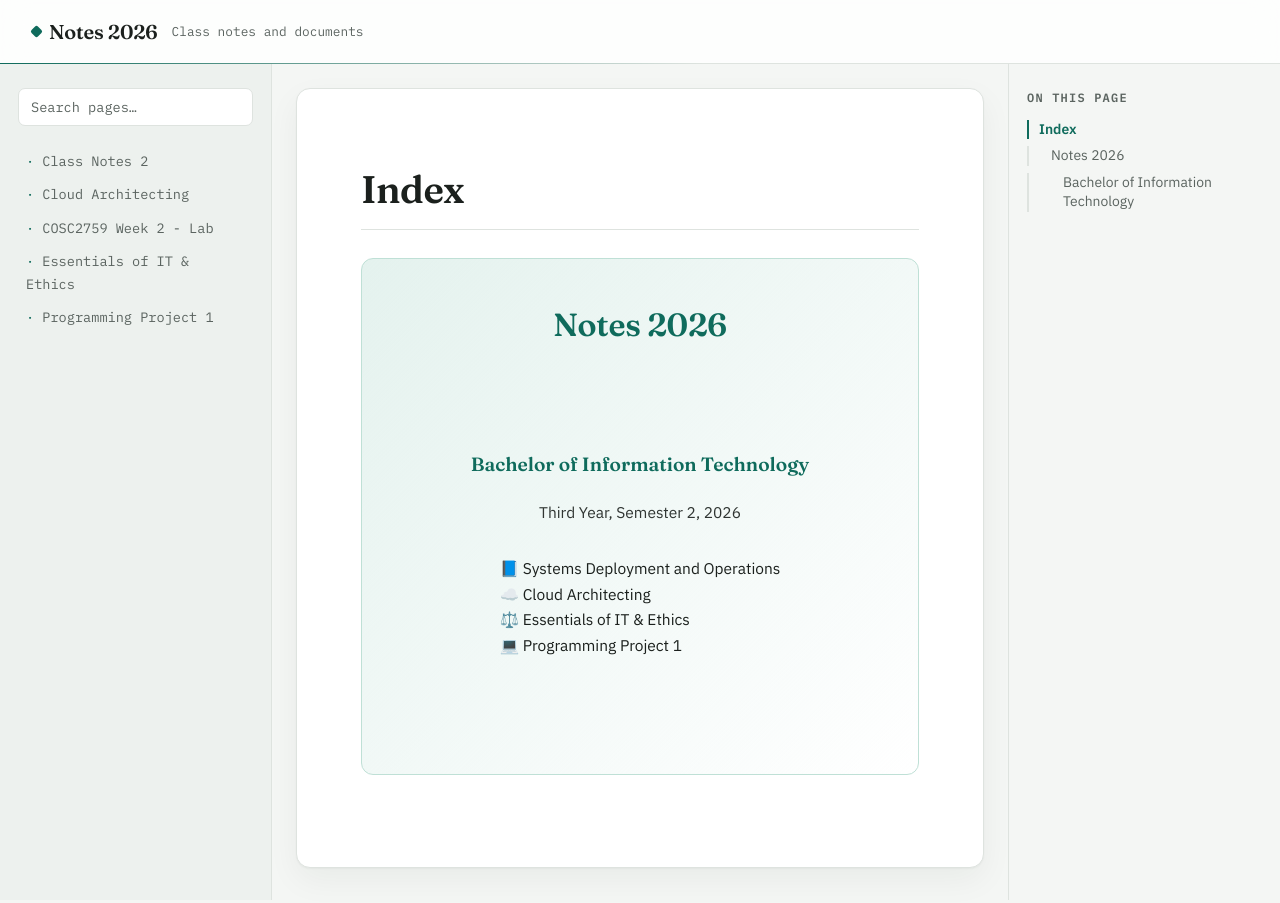
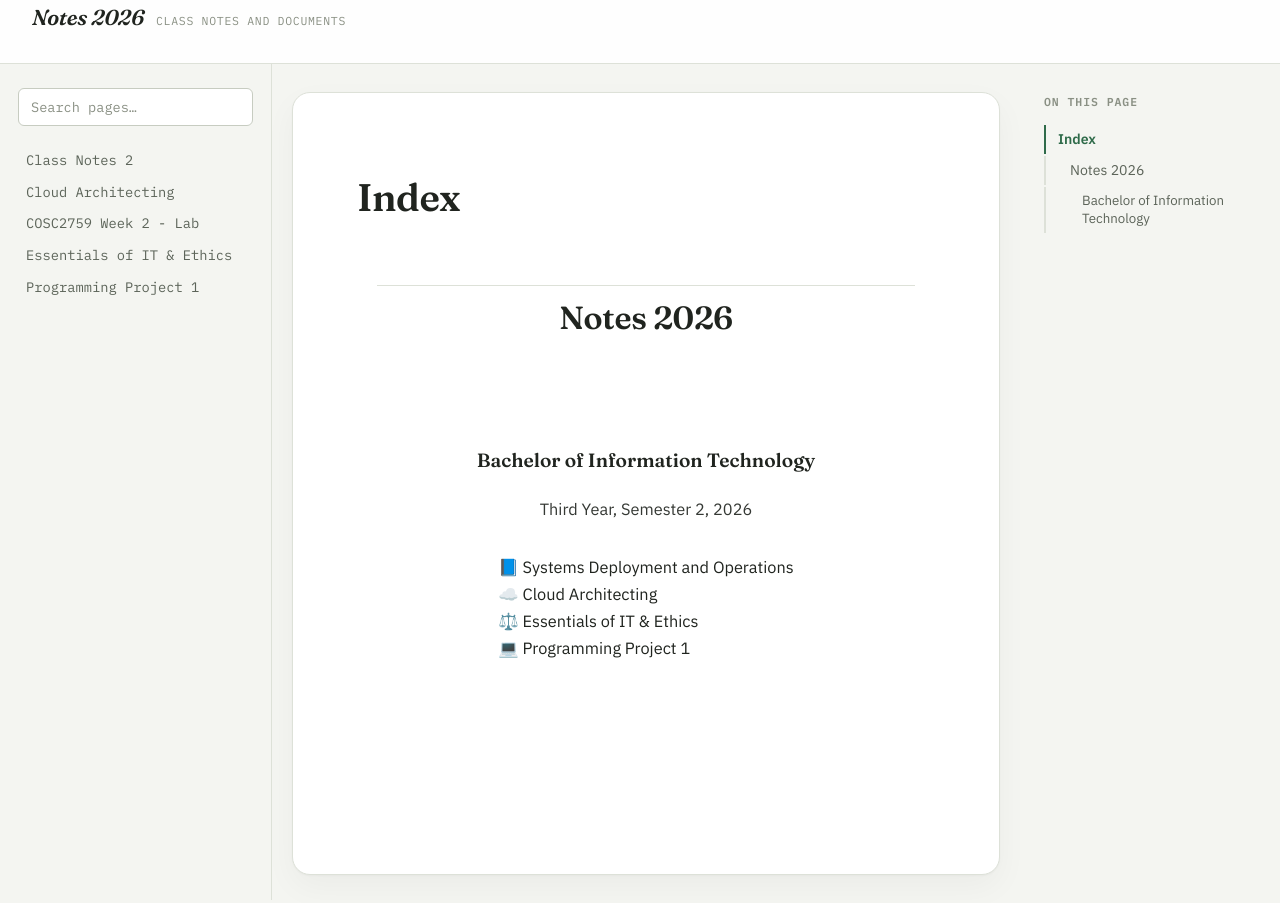
Before and after one commit to RajLogic/Notes-2026, a Jekyll site: the page built from index.md, in a window 1280 px wide. Built offline with Jekyll 4.4.1, drawn with Linux system fonts in a browser that asks for light colours.

Commit message:
Publish [2026-07-29 23:29]: +0 ~2 -0
Detailed Site Changes:

Modified:
  - _layouts/default.html
  - assets/css/style.css

```diff
--- a/_layouts/default.html
+++ b/_layouts/default.html
@@ -4,9 +4,11 @@
   <meta charset="UTF-8">
   <meta name="viewport" content="width=device-width, initial-scale=1.0">
   <title>{{ page.title }} | {{ site.title }}</title>
+
   <link rel="preconnect" href="https://fonts.googleapis.com">
   <link rel="preconnect" href="https://fonts.gstatic.com" crossorigin>
-  <link href="https://fonts.googleapis.com/css2?family=Fraunces:opsz,wght@9..144,500;9..144,600&family=IBM+Plex+Sans:wght@400;500;600&family=IBM+Plex+Mono:wght@400;500;600&display=swap" rel="stylesheet">
+  <link href="https://fonts.googleapis.com/css2?family=Fraunces:ital,wght@0,500;0,600;1,500;1,600&family=IBM+Plex+Sans:wght@400;500;600&family=IBM+Plex+Mono:wght@400;500;600&display=swap" rel="stylesheet">
+
   <link rel="stylesheet" href="{{ '/assets/css/style.css' | relative_url }}">
   <script src="{{ '/assets/js/site-data.js' | relative_url }}"></script>
   <script src="{{ '/assets/js/app.js' | relative_url }}"></script>
--- a/assets/css/style.css
+++ b/assets/css/style.css
@@ -1,47 +1,66 @@
+/* ==========================================================================
+   Design tokens
+   ========================================================================== */
+
 :root {
-  --bg-color: #f4f6f4;
-  --text-color: #1b201d;
-  --text-muted: #5b6460;
-  --primary-color: #0f6b5c;
-  --primary-hover: #0b5548;
-  --accent-color: #c6793b;
-  --border-color: #dee3df;
-  --sidebar-bg: #edf1ee;
-  --sidebar-active: #dce6e1;
-  --content-bg: #ffffff;
-  --badge-bg: #e4f2ee;
-  --badge-color: #0f6b5c;
-  --badge-border: #bfe0d6;
-  --toc-active: #0f6b5c;
-  --code-bg: #12181b;
-  --code-text: #7fe0c4;
+  /* -- palette: "moss & soil" -- a digital garden, not a dashboard -- */
+  --paper: #f4f5f1;
+  --paper-raised: #ffffff;
+  --ink: #20241f;
+  --ink-soft: #5c6459;
+  --ink-faint: #8a9084;
+
+  --moss: #2f6b4a;
+  --moss-hover: #24543a;
+  --moss-tint: #e9f0e9;
+  --moss-tint-border: #c9dbc7;
+
+  --rust: #b8501f;
+  --rust-tint: #f7ece4;
+
+  --line: #dde1d8;
+  --line-strong: #c7ccc1;
+
+  --code-bg: #eaece4;
+  --code-ink: #7a4a22;
+
   --header-height: 64px;
+  --radius-sm: 6px;
+  --radius-md: 10px;
+  --radius-lg: 18px;
 
   --font-display: "Fraunces", "Iowan Old Style", Georgia, serif;
   --font-body: "IBM Plex Sans", -apple-system, BlinkMacSystemFont, "Segoe UI", sans-serif;
-  --font-mono: "IBM Plex Mono", ui-monospace, SFMono-Regular, Menlo, monospace;
+  --font-mono: "IBM Plex Mono", ui-monospace, "SFMono-Regular", Menlo, monospace;
 }
 
 @media (prefers-color-scheme: dark) {
   :root {
-    --bg-color: #0c1210;
-    --text-color: #dbe4df;
-    --text-muted: #8a9691;
-    --primary-color: #34d399;
-    --primary-hover: #5eead4;
-    --accent-color: #e2a06b;
-    --border-color: #1e2926;
-    --sidebar-bg: #121a17;
-    --sidebar-active: #1c2823;
-    --content-bg: #0e1513;
-    --badge-bg: #10322a;
-    --badge-color: #5eead4;
-    --badge-border: #1c4d40;
-    --toc-active: #34d399;
-    --code-bg: #060a09;
-    --code-text: #7fe0c4;
+    --paper: #12140f;
+    --paper-raised: #181b14;
+    --ink: #e4e7de;
+    --ink-soft: #9aa192;
+    --ink-faint: #666d5f;
+
+    --moss: #79d1a1;
+    --moss-hover: #97e0b8;
+    --moss-tint: #17261c;
+    --moss-tint-border: #2a3f2f;
+
+    --rust: #e2946a;
+    --rust-tint: #241a12;
+
+    --line: #272b21;
+    --line-strong: #383d31;
+
+    --code-bg: #1d2118;
+    --code-ink: #e0a875;
   }
 }
+
+/* ==========================================================================
+   Reset & base
+   ========================================================================== */
 
 * {
   box-sizing: border-box;
@@ -51,90 +70,87 @@ html {
   scroll-behavior: smooth;
 }
 
+@media (prefers-reduced-motion: reduce) {
+  html {
+    scroll-behavior: auto;
+  }
+  * {
+    animation-duration: 0.01ms !important;
+    transition-duration: 0.01ms !important;
+  }
+}
+
 body {
   margin: 0;
-  background: var(--bg-color);
-  color: var(--text-color);
+  background: var(--paper);
+  color: var(--ink);
   font-family: var(--font-body);
-  font-size: 15.5px;
+  font-size: 16px;
   line-height: 1.65;
   -webkit-font-smoothing: antialiased;
 }
 
 a {
-  color: var(--primary-color);
+  color: var(--moss);
   text-decoration: none;
 }
 a:hover {
+  color: var(--moss-hover);
   text-decoration: underline;
-  text-decoration-color: var(--accent-color);
-  text-decoration-thickness: 2px;
+  text-decoration-thickness: 1px;
   text-underline-offset: 3px;
 }
-a:focus-visible,
-button:focus-visible,
-input:focus-visible {
-  outline: 2px solid var(--primary-color);
+
+:focus-visible {
+  outline: 2px solid var(--rust);
   outline-offset: 2px;
   border-radius: 2px;
 }
 
-/* Header */
+/* ==========================================================================
+   Header
+   ========================================================================== */
+
 header {
-  height: var(--header-height);
-  display: flex;
-  align-items: center;
-  gap: 14px;
   position: sticky;
   top: 0;
   z-index: 20;
-  backdrop-filter: blur(14px);
-  background: color-mix(in srgb, var(--content-bg) 82%, transparent);
-  border-bottom: 1px solid var(--border-color);
+  display: flex;
+  align-items: baseline;
+  gap: 12px;
+  height: var(--header-height);
   padding: 0 32px;
-}
-
-header::after {
-  content: "";
-  position: absolute;
-  left: 0;
-  right: 0;
-  bottom: -1px;
-  height: 1px;
-  background: linear-gradient(90deg, var(--primary-color), transparent 55%);
+  background: color-mix(in srgb, var(--paper-raised) 88%, transparent);
+  backdrop-filter: blur(10px);
+  border-bottom: 1px solid var(--line);
 }
 
 .logo {
   font-family: var(--font-display);
+  font-style: italic;
   font-weight: 600;
-  font-size: 1.25rem;
+  font-size: 1.35rem;
+  color: var(--ink);
   letter-spacing: -0.01em;
-  color: var(--text-color);
-  display: flex;
-  align-items: center;
-  gap: 8px;
-}
-.logo::before {
-  content: "";
-  width: 9px;
-  height: 9px;
-  border-radius: 2px;
-  background: var(--primary-color);
-  display: inline-block;
-  transform: rotate(45deg);
 }
 .logo:hover {
+  color: var(--moss);
   text-decoration: none;
 }
 
-header > span {
+header span {
   font-family: var(--font-mono);
-  color: var(--text-muted);
-  font-size: 0.8rem !important;
+  font-size: 0.72rem !important;
+  letter-spacing: 0.06em;
+  text-transform: uppercase;
+  color: var(--ink-faint) !important;
   opacity: 1 !important;
 }
 
-/* Layout */
+/* ==========================================================================
+   Layout shell
+   ========================================================================== */
+
 .container {
   display: flex;
   align-items: flex-start;
@@ -143,49 +159,54 @@ header > span {
   margin: 0 auto;
 }
 
-.sidebar-left,
-.sidebar-right {
+/* -- Left sidebar: file explorer -- */
+
+.sidebar-left {
   width: 272px;
+  background-color: var(--paper);
+  border-right: 1px solid var(--line);
   padding: 24px 18px;
   position: sticky;
   top: var(--header-height);
   height: calc(100vh - var(--header-height));
   overflow-y: auto;
   flex-shrink: 0;
-  scrollbar-width: thin;
-}
-
-.sidebar-left {
-  background-color: var(--sidebar-bg);
-  border-right: 1px solid var(--border-color);
 }
 
 .sidebar-right {
-  border-left: 1px solid var(--border-color);
+  width: 260px;
+  padding: 28px 24px;
+  position: sticky;
+  top: var(--header-height);
+  height: calc(100vh - var(--header-height));
+  overflow-y: auto;
+  flex-shrink: 0;
 }
 
 main {
+  background: var(--paper-raised);
+  margin: 28px 20px;
+  border-radius: var(--radius-lg);
+  padding: 56px 64px;
+  border: 1px solid var(--line);
+  box-shadow:
+    0 1px 2px rgba(20, 24, 18, 0.03),
+    0 12px 32px rgba(20, 24, 18, 0.04);
   flex: 1;
   min-width: 0;
-  background: var(--content-bg);
-  margin: 24px;
-  border-radius: 14px;
-  padding: 52px 64px;
-  border: 1px solid var(--border-color);
-  box-shadow:
-    0 1px 2px rgba(15, 30, 25, 0.04),
-    0 12px 32px rgba(15, 30, 25, 0.05);
 }
 
 main h1 {
   font-family: var(--font-display);
+  font-weight: 600;
   font-size: 2.4rem;
-  font-weight: 600;
+  line-height: 1.15;
   letter-spacing: -0.015em;
-  line-height: 1.15;
-  padding-bottom: 18px;
-  margin-bottom: 28px !important;
-  border-bottom: 1px solid var(--border-color);
+  color: var(--ink);
+}
+
+.markdown-body {
+  font-size: 1.02rem;
 }
 
 .markdown-body h2 {
@@ -193,6 +214,8 @@ main h1 {
   font-weight: 600;
   font-size: 1.5rem;
   margin-top: 2.4em;
+  padding-top: 0.2em;
+  border-top: 1px solid var(--line);
   letter-spacing: -0.01em;
 }
 
@@ -200,57 +223,61 @@ main h1 {
   font-family: var(--font-display);
   font-weight: 600;
   font-size: 1.2rem;
-  margin-top: 2em;
+  margin-top: 1.8em;
 }
 
 .markdown-body code {
   font-family: var(--font-mono);
   background: var(--code-bg);
-  color: var(--code-text);
+  color: var(--code-ink);
   padding: 0.15em 0.4em;
   border-radius: 4px;
-  font-size: 0.85em;
+  font-size: 0.88em;
 }
 
 .markdown-body pre {
   background: var(--code-bg);
-  border-radius: 10px;
+  border: 1px solid var(--line);
+  border-radius: var(--radius-md);
   padding: 18px 20px;
   overflow-x: auto;
 }
-
 .markdown-body pre code {
   background: none;
   padding: 0;
 }
 
 .markdown-body blockquote {
-  border-left: 3px solid var(--primary-color);
-  margin-left: 0;
-  padding: 2px 20px;
-  color: var(--text-muted);
-  background: var(--sidebar-bg);
-  border-radius: 0 8px 8px 0;
+  margin: 1.4em 0;
+  padding: 4px 20px;
+  border-left: 3px solid var(--moss);
+  background: var(--moss-tint);
+  border-radius: 0 var(--radius-sm) var(--radius-sm) 0;
+  color: var(--ink-soft);
 }
 
-/* File explorer */
+/* ==========================================================================
+   File explorer — the signature tree-line treatment
+   ========================================================================== */
+
 .search-box {
   width: 100%;
   padding: 9px 12px;
-  border: 1px solid var(--border-color);
-  border-radius: 7px;
-  background-color: var(--content-bg);
-  color: var(--text-color);
+  border: 1px solid var(--line-strong);
+  border-radius: var(--radius-sm);
+  background-color: var(--paper-raised);
+  color: var(--ink);
+  margin-bottom: 18px;
   font-family: var(--font-mono);
   font-size: 0.85rem;
-  margin-bottom: 18px;
 }
 .search-box::placeholder {
-  color: var(--text-muted);
+  color: var(--ink-faint);
 }
 .search-box:focus {
-  border-color: var(--primary-color);
+  border-color: var(--moss);
   outline: none;
+  box-shadow: 0 0 0 3px var(--moss-tint);
 }
 
 .tree-list {
@@ -258,54 +285,63 @@ main h1 {
   padding-left: 0;
   margin: 0;
   font-family: var(--font-mono);
-  font-size: 0.85rem;
+  font-size: 0.86rem;
+}
+
+/* Nested lists get a vertical guide line + each item gets a branch stub,
+   so the tree reads like real directory output. */
+.tree-list .tree-list,
+.tree-folder-contents {
+  list-style: none;
+  padding-left: 16px;
+  margin: 2px 0 2px 7px;
+  border-left: 1px dashed var(--line-strong);
+}
+
+.tree-folder-contents.is-collapsed {
+  display: none;
+}
+.tree-folder-contents.is-expanded {
+  display: block;
 }
 
 .tree-item {
   margin: 1px 0;
+  position: relative;
+}
+
+.tree-folder-contents > .tree-item::before {
+  content: "";
+  position: absolute;
+  left: -16px;
+  top: 13px;
+  width: 12px;
+  height: 1px;
+  border-top: 1px dashed var(--line-strong);
 }
 
 .tree-folder {
-  font-weight: 600;
+  font-weight: 500;
+  color: var(--ink);
   cursor: pointer;
   display: flex;
   align-items: center;
   gap: 7px;
   user-select: none;
-  padding: 5px 6px;
-  border-radius: 5px;
-  color: var(--text-color);
+  padding: 4px 6px;
+  border-radius: var(--radius-sm);
 }
 .tree-folder:hover {
-  background-color: var(--sidebar-active);
+  background-color: var(--moss-tint);
 }
 .tree-folder::before {
   content: "▸";
-  display: inline-block;
-  font-size: 0.7rem;
-  color: var(--primary-color);
+  font-size: 0.7em;
+  color: var(--ink-faint);
   transition: transform 0.15s ease;
-  transform: rotate(0deg);
 }
-.tree-folder[aria-expanded="true"]::before,
-.tree-item.is-open > .tree-folder::before {
+.tree-folder[aria-expanded="true"]::before {
   transform: rotate(90deg);
-}
-
-.tree-folder-contents {
-  list-style: none;
-  padding-left: 14px;
-  margin: 0;
-  border-left: 1px dashed var(--border-color);
-  margin-left: 9px;
-}
-
-.tree-folder-contents.is-collapsed {
-  display: none;
-}
-
-.tree-folder-contents.is-expanded {
-  display: block;
 }
 
 .is-hidden {
@@ -314,93 +350,107 @@ main h1 {
 
 .tree-file-link {
   display: block;
-  padding: 5px 8px;
-  color: var(--text-muted);
-  border-radius: 5px;
+  padding: 4px 8px;
+  color: var(--ink-soft);
+  border-radius: var(--radius-sm);
 }
-.tree-file-link::before {
-  content: "· ";
-  color: var(--primary-color);
-}
-.tree-file-link:hover, .tree-file-link.active {
-  background-color: var(--sidebar-active);
+.tree-file-link:hover {
+  background-color: var(--moss-tint);
+  color: var(--ink);
   text-decoration: none;
 }
 .tree-file-link.active {
+  background-color: var(--moss-tint);
+  color: var(--moss);
   font-weight: 600;
-  color: var(--primary-color);
+  box-shadow: inset 2px 0 0 var(--moss);
 }
 
-/* TOC style */
+/* ==========================================================================
+   Table of contents
+   ========================================================================== */
+
 .toc-title {
   font-family: var(--font-mono);
   font-weight: 600;
   margin-top: 0;
-  font-size: 0.75rem;
+  margin-bottom: 14px;
+  font-size: 0.72rem;
   text-transform: uppercase;
-  letter-spacing: 0.1em;
-  color: var(--text-muted);
+  letter-spacing: 0.08em;
+  color: var(--ink-faint);
 }
 
 .toc-link {
   display: block;
-  font-size: 0.87rem;
-  color: var(--text-muted);
-  margin: 7px 0;
-  border-left: 2px solid var(--border-color);
-  padding-left: 10px;
-  line-height: 1.4;
+  font-size: 0.88rem;
+  color: var(--ink-soft);
+  margin: 2px 0;
+  border-left: 2px solid var(--line);
+  padding: 5px 0 5px 12px;
+  line-height: 1.35;
+  transition: border-color 0.12s ease, color 0.12s ease;
 }
 
-.toc-link[data-level="1"] { padding-left: 10px; }
-.toc-link[data-level="2"] { padding-left: 22px; }
-.toc-link[data-level="3"] { padding-left: 34px; }
-.toc-link[data-level="4"] { padding-left: 46px; }
-.toc-link[data-level="5"] { padding-left: 58px; }
-.toc-link[data-level="6"] { padding-left: 70px; }
+.toc-link[data-level="1"] { padding-left: 12px; }
+.toc-link[data-level="2"] { padding-left: 24px; }
+.toc-link[data-level="3"] { padding-left: 36px; font-size: 0.83rem; }
+.toc-link[data-level="4"] { padding-left: 48px; font-size: 0.83rem; }
+.toc-link[data-level="5"] { padding-left: 60px; font-size: 0.8rem; }
+.toc-link[data-level="6"] { padding-left: 72px; font-size: 0.8rem; }
 
-.toc-link:hover, .toc-link.active {
+.toc-link:hover {
+  color: var(--ink);
+  border-left-color: var(--line-strong);
   text-decoration: none;
-  color: var(--text-color);
 }
 .toc-link.active {
-  color: var(--toc-active);
-  border-left-color: var(--toc-active);
+  color: var(--moss);
+  border-left-color: var(--moss);
   font-weight: 600;
 }
+
+/* ==========================================================================
+   Badges
+   ========================================================================== */
 
 .badge {
   display: inline-flex;
   align-items: center;
+  margin-right: 8px;
+  margin-bottom: 8px;
+  padding: 3px 10px;
+  border-radius: 999px;
   font-family: var(--font-mono);
   font-size: 0.72rem;
   letter-spacing: 0.02em;
-  padding: 2px 9px;
-  border-radius: 20px;
-  background: var(--badge-bg);
-  color: var(--badge-color);
-  border: 1px solid var(--badge-border);
-  margin-right: 8px;
-  margin-bottom: 8px;
+  background: var(--moss-tint);
+  color: var(--moss);
+  border: 1px solid var(--moss-tint-border);
 }
 
-/* Backlinks Component */
+/* ==========================================================================
+   Backlinks — "rooted in"
+   ========================================================================== */
+
 .backlinks-section {
   margin-top: 56px;
-  padding: 22px 24px;
-  border-top: 1px solid var(--border-color);
-  background-color: var(--badge-bg);
-  border-radius: 10px;
+  padding: 22px 26px;
+  border-top: none;
+  border-left: 3px solid var(--rust);
+  background-color: var(--rust-tint);
+  border-radius: 0 var(--radius-md) var(--radius-md) 0;
 }
 
 .backlinks-title {
   margin-top: 0;
   margin-bottom: 12px;
   font-family: var(--font-mono);
-  font-size: 0.8rem;
+  font-size: 0.78rem;
   text-transform: uppercase;
-  letter-spacing: 0.08em;
-  color: var(--primary-color);
+  letter-spacing: 0.06em;
+  font-weight: 600;
+  color: var(--rust);
   display: flex;
   align-items: center;
   gap: 8px;
@@ -413,35 +463,38 @@ main h1 {
 }
 
 .backlink-item-wrap {
-  margin: 6px 0;
-  padding-left: 16px;
+  margin: 8px 0;
+  padding-left: 18px;
   position: relative;
 }
 .backlink-item-wrap::before {
   content: "↳";
   position: absolute;
   left: 0;
-  color: var(--primary-color);
+  color: var(--ink-faint);
+  font-size: 0.85em;
 }
 
 .backlink-item {
   font-weight: 500;
-  color: var(--text-color);
+  color: var(--ink);
 }
-
 .backlink-item:hover {
-  color: var(--primary-color);
+  color: var(--rust);
   text-decoration: underline;
 }
 
-/* Responsive design */
-@media (max-width: 1024px) {
+/* ==========================================================================
+   Responsive
+   ========================================================================== */
+
+@media (max-width: 1200px) {
   .sidebar-right {
     display: none;
   }
 }
 
-@media (max-width: 768px) {
+@media (max-width: 860px) {
   .container {
     flex-direction: column;
   }
@@ -451,23 +504,16 @@ main h1 {
     height: auto;
     max-height: 280px;
     border-right: none;
-    border-bottom: 1px solid var(--border-color);
+    border-bottom: 1px solid var(--line);
   }
   main {
-    margin: 12px;
-    padding: 28px 22px;
-    border-radius: 10px;
+    margin: 16px;
+    padding: 32px 24px;
   }
   main h1 {
-    font-size: 1.8rem;
+    font-size: 1.9rem;
+  }
+  header {
+    padding: 0 20px;
   }
 }
-
-@media (prefers-reduced-motion: reduce) {
-  html {
-    scroll-behavior: auto;
-  }
-  * {
-    transition: none !important;
-  }
-}
```
